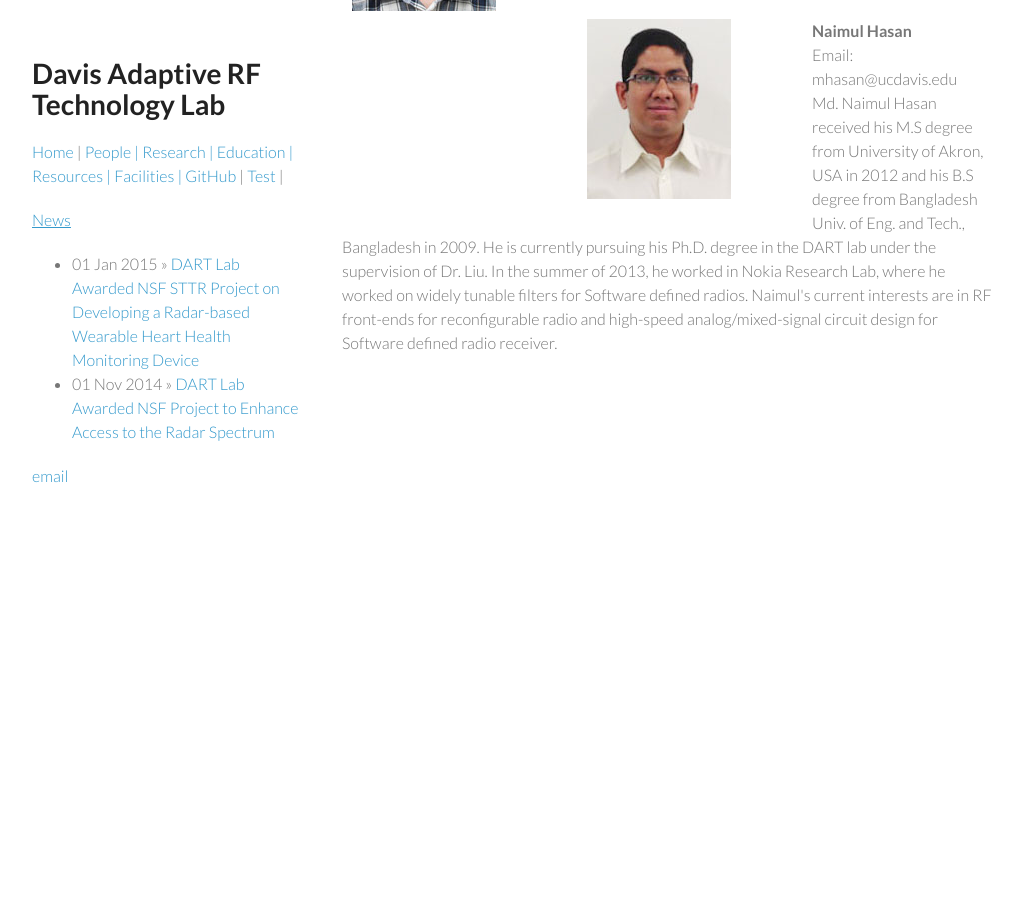
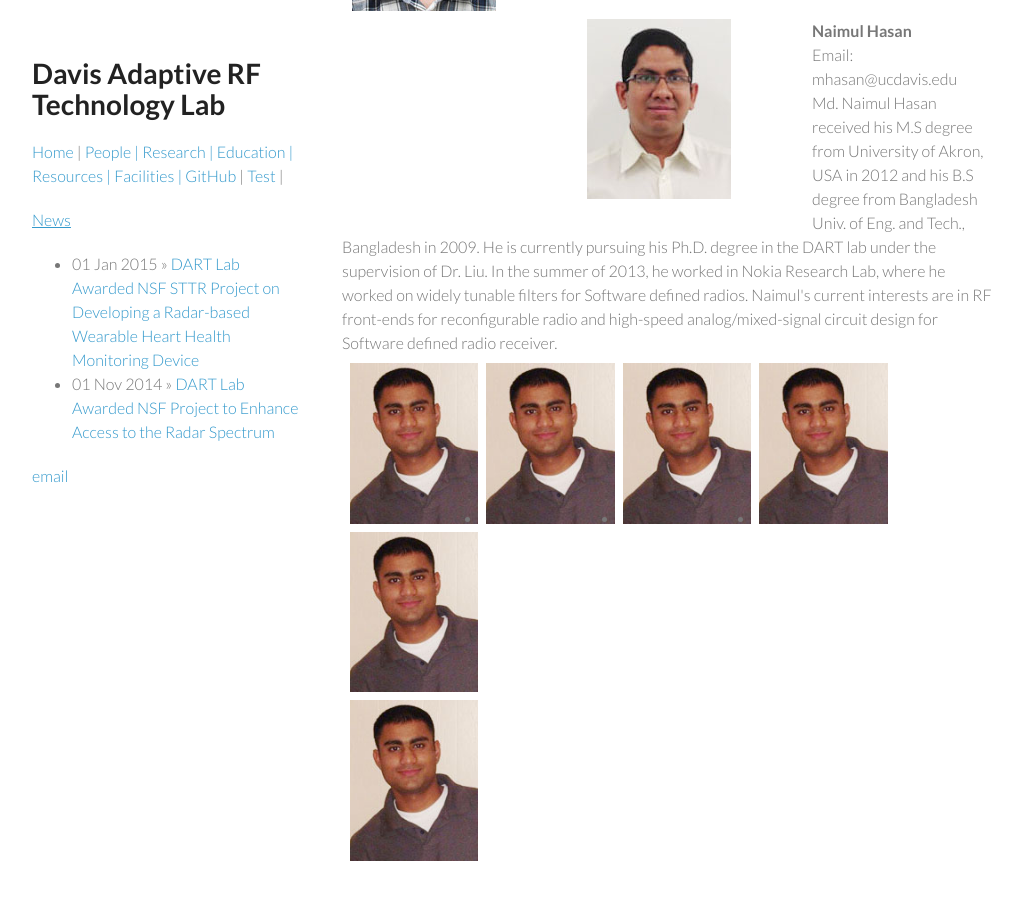
Before and after one commit to ucdart/ucdart.github.io, a Jekyll site: the page built from people/index.html, in a window 1280 px wide and 900 px high, scrolled down 938 px. Shown: the whole window, without its empty margins (128-1144 px from the left). Built offline with Jekyll 4.4.1, drawn with Linux system fonts in a browser that asks for light colours.

Commit message:
Update index.html

```diff
--- a/people/index.html
+++ b/people/index.html
@@ -70,3 +70,14 @@ Md. Naimul Hasan received his M.S degree from University of Akron, USA in 2012 a
 
 In the summer of 2013, he worked in Nokia Research Lab, where he worked on widely tunable filters for Software defined radios. Naimul's current interests are in RF front-ends for reconfigurable radio and high-speed analog/mixed-signal circuit design for Software defined radio receiver.
 </div>
+
+<div id="pattern" class="pattern">
+  	<ul class="g">
+			<li><a href="#"><img src="/images/akash.jpg" alt="Product Name" /></a></li>
+			<li><a href="#"><img src="/images/akash.jpg" alt="Product Name" /></a></li>
+			<li><a href="#"><img src="/images/akash.jpg" alt="Product Name" /></a></li>
+			<li><a href="#"><img src="/images/akash.jpg" alt="Product Name" /></a></li>
+			<li><a href="#"><img src="/images/akash.jpg" alt="Product Name" /></a></li>
+			<li><a href="#"><img src="/images/akash.jpg" alt="Product Name" /></a></li>
+		</ul>
+	</div>
```
